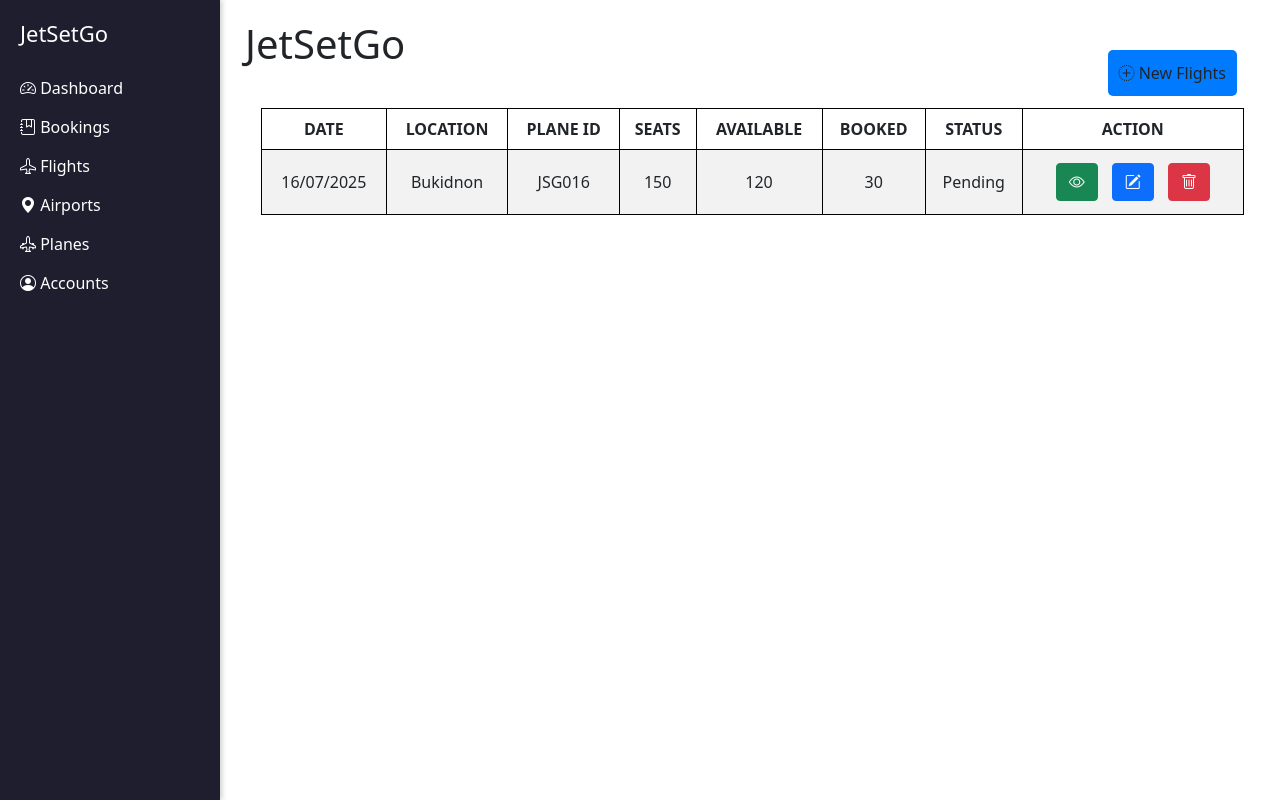
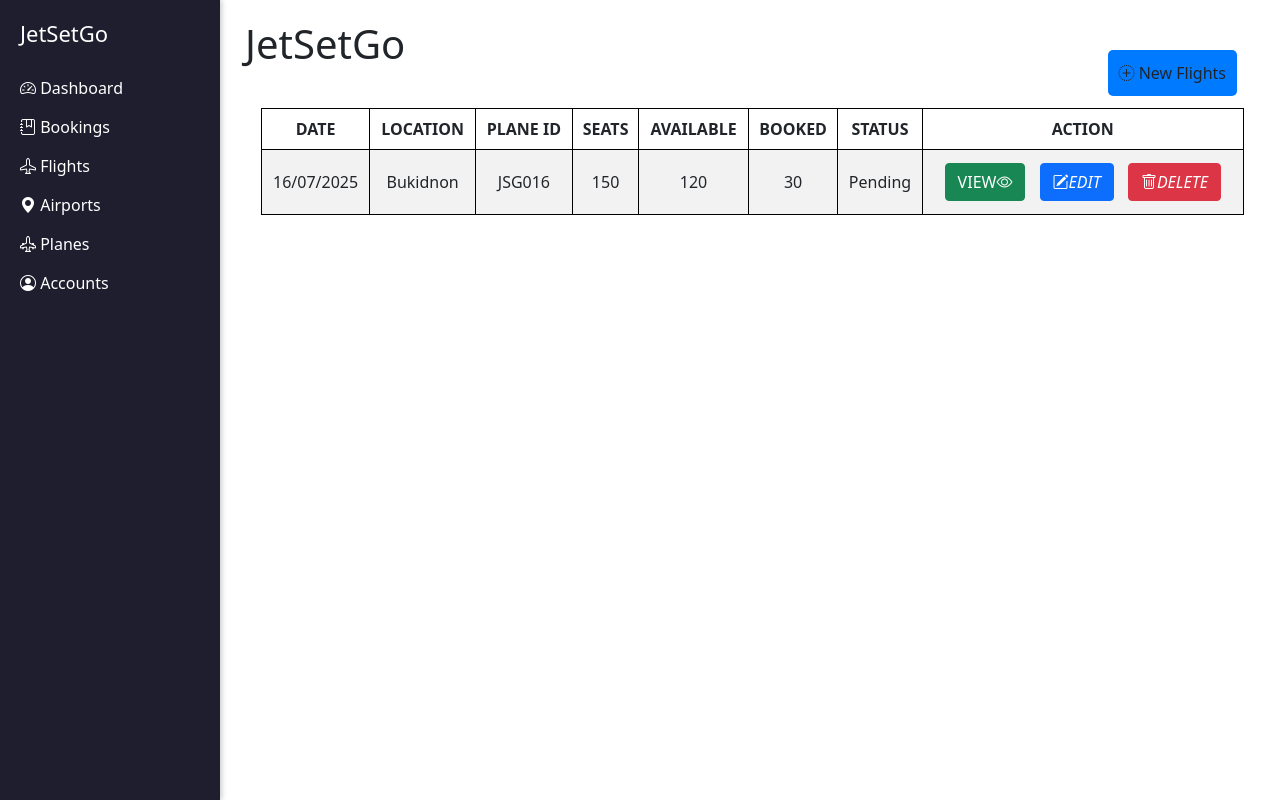
Before and after one commit to flor1211/jetsetgo2204, a PHP site: page /newflights.php in a window 1280 px wide. Run offline with PHP 8.4, Linux system fonts and the light colour scheme.

Commit message:
updatedddd

```diff
--- a/newflights.php
+++ b/newflights.php
@@ -60,9 +60,9 @@
                   <td>30</td>
                   <td>Pending</td>
                   <td>
-                    <button class="btn btn-success" data-bs-toggle="modal" data-bs-target="#readData"><i class="bi bi-eye"></i></button>
-                    <button class="btn btn-primary"><i class="bi bi-pencil-square"></i></button>
-                    <button class="btn btn-danger"><i class="bi bi-trash"></i></button>
+                    <button class="btn btn-success" data-bs-toggle="modal" data-bs-target="#readData">VIEW<i class="bi bi-eye"></i></button>
+                    <button class="btn btn-primary"><i class="bi bi-pencil-square">EDIT</i></button>
+                    <button class="btn btn-danger"><i class="bi bi-trash">DELETE</i></button>
                   </td>
                 </tr>
               </tbody>
```
